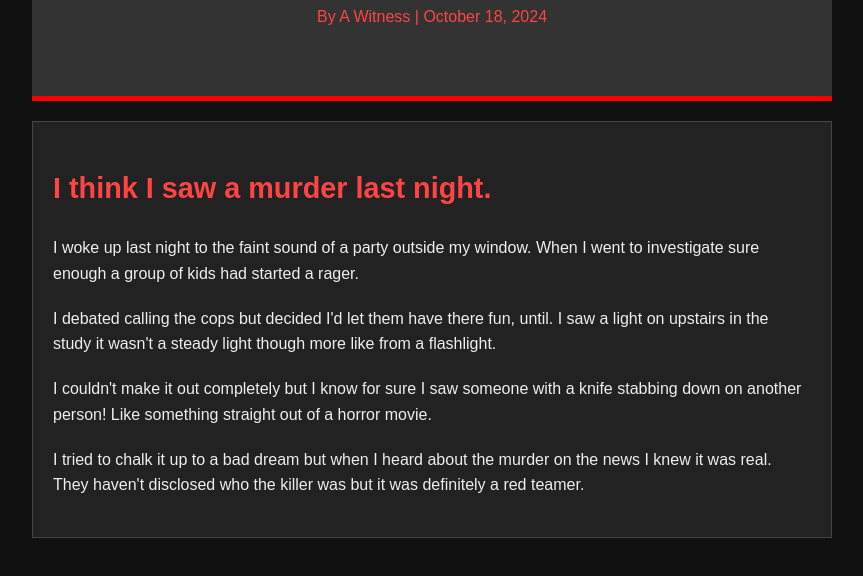
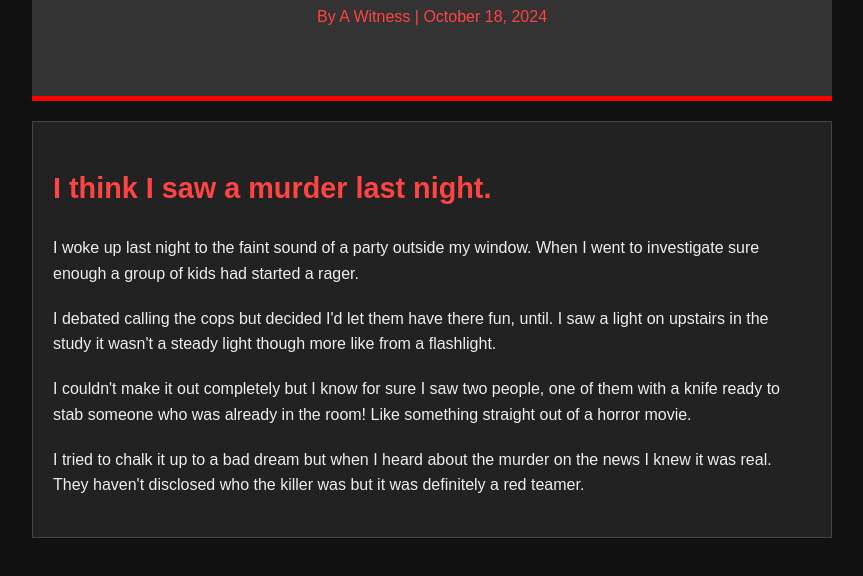
Before and after one commit to RIT-GCI/CSEC473-2024-FALL-ECHO, a plain HTML site: page greyteam/Apache/witnessblog.html in a window 1280 px wide. Shown: the part 146-722 px from the top of the page, without its empty margins (208-1071 px from the left). Drawn offline with Linux system fonts and the light colour scheme.

Commit message:
update WitnessBlog.html

```diff
--- a/greyteam/Apache/witnessblog.html
+++ b/greyteam/Apache/witnessblog.html
@@ -74,7 +74,7 @@
             <h2>I think I saw a murder last night.</h2>
             <p> I woke up last night to the faint sound of a party outside my window. When I went to investigate sure enough a group of kids had started a rager.</p>
             <p> I debated calling the cops but decided I'd let them have there fun, until. I saw a light on upstairs in the study it wasn't a steady light though more like from a flashlight.</p>
-            <p> I couldn't make it out completely but I know for sure I saw someone with a knife stabbing down on another person! Like something straight out of a horror movie.</p>
+            <p> I couldn't make it out completely but I know for sure I saw two people, one of them with a knife ready to stab someone who was already in the room! Like something straight out of a horror movie.</p>
             <p> I tried to chalk it up to a bad dream but when I heard about the murder on the news I knew it was real. They haven't disclosed who the killer was but it was definitely a red teamer.</p>
         </article>
     </div>
```
